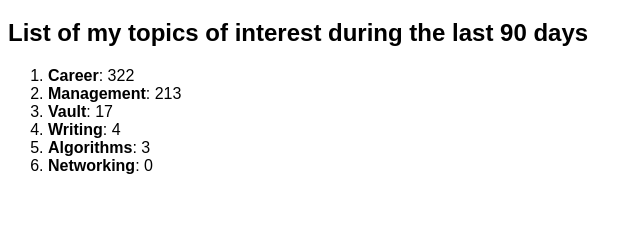
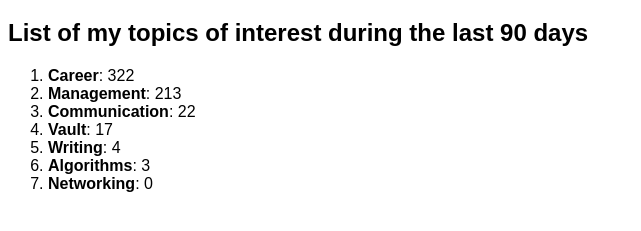
Before and after one commit to nobitagit/knowledge, a plain HTML site: page index.html in a window 1280 px wide. Shown: the part 61-292 px from the top of the page, without its empty margins (0-641 px from the left). Drawn offline with Linux system fonts and the light colour scheme.

Commit message:
deploy: d1dafda63e13671ad1ea27e277766332a3ed61ec

```diff
--- a/index.html
+++ b/index.html
@@ -20,6 +20,8 @@
 
     <li><strong>Management</strong>: 213</li>
 
+    <li><strong>Communication</strong>: 22</li>
+
     <li><strong>Vault</strong>: 17</li>
 
     <li><strong>Writing</strong>: 4</li>
```
